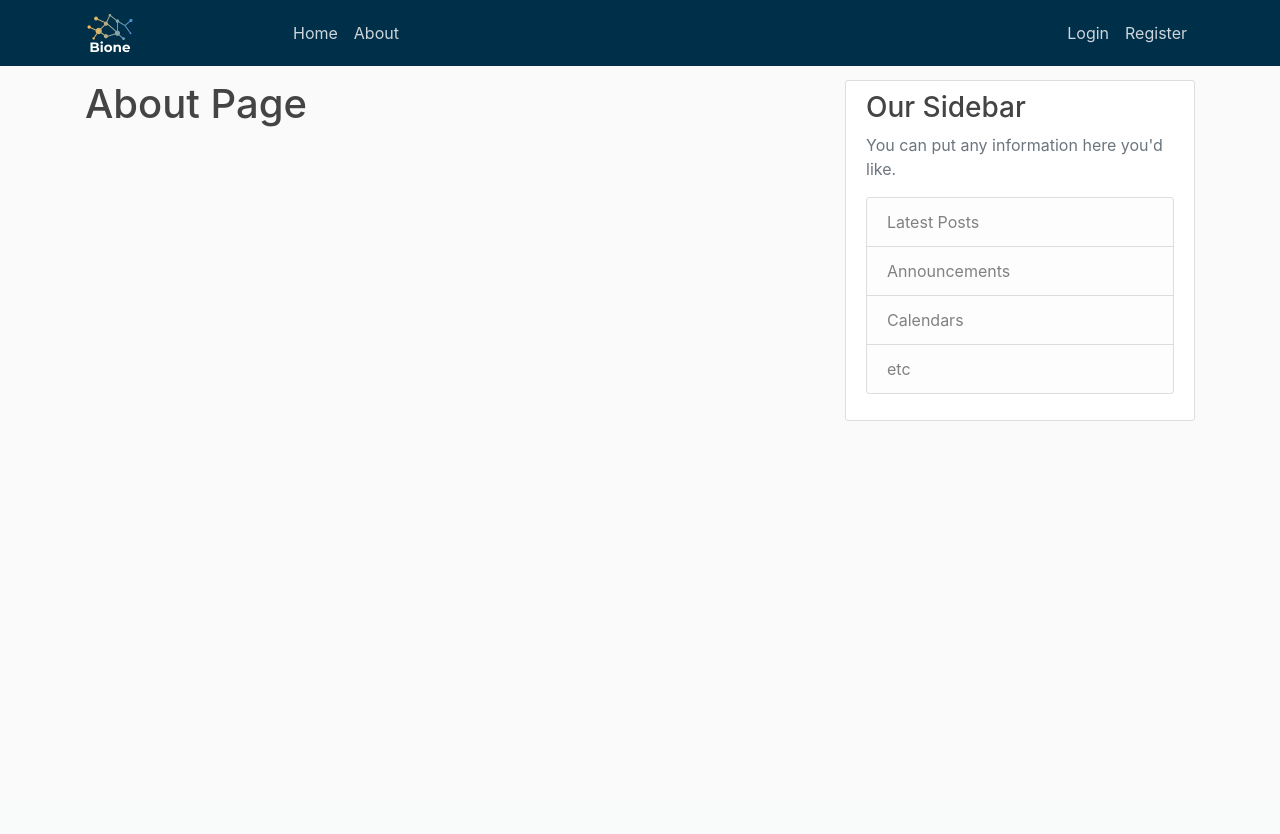
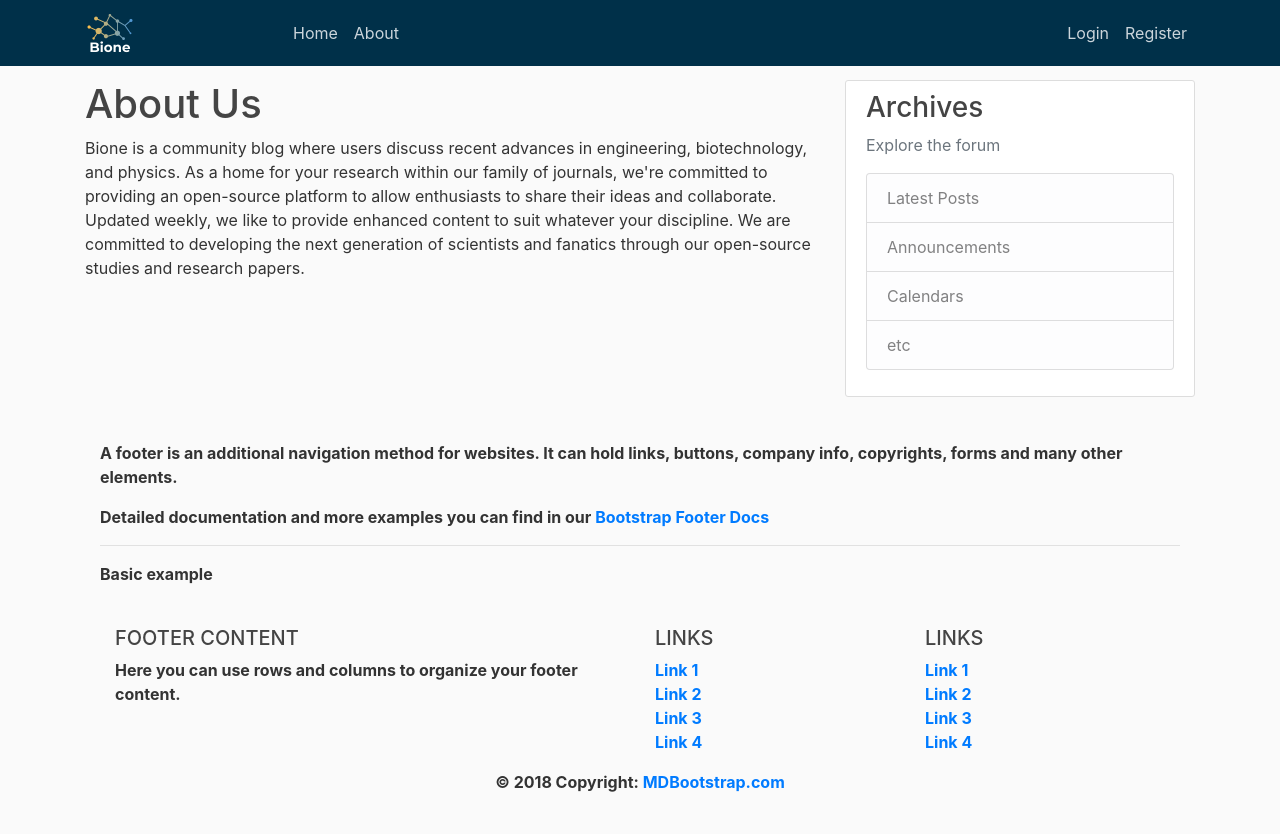
Before and after one commit to Blissful-Inc/Website-BioneBlog, a Django app: page /about/ in a window 1280 px wide. Before the commit the page ends 421 px from the top, so only its background shows below. Run offline with Django 3.2, Linux system fonts and the light colour scheme; some libraries are stand-ins or nearby versions.

Commit message:
update about page and base .. website profile pics working

```diff
--- a/blog/templates/blog/about.html
+++ b/blog/templates/blog/about.html
@@ -1,4 +1,9 @@
 {% extends "blog/base.html" %}
 {% block content %}
-    <h1>About Page</h1>
+    <h1>About Us</h1>
+    <p>Bione is a community blog where users discuss recent advances in engineering, biotechnology, and physics. As a home for
+    your research within our family of journals, we're committed to providing an open-source platform to allow enthusiasts
+    to share their ideas and collaborate. Updated weekly, we like to provide enhanced content to suit whatever your
+    discipline. We are committed to developing the next generation of scientists and fanatics through our open-source
+    studies and research papers.</p>
 {% endblock content %}
--- a/blog/templates/blog/base.html
+++ b/blog/templates/blog/base.html
@@ -64,8 +64,8 @@
       </div>
       <div class="col-md-4">
         <div class="content-section">
-          <h3>Our Sidebar</h3>
-          <p class='text-muted'>You can put any information here you'd like.
+          <h3>Archives</h3>
+          <p class='text-muted'>Explore the forum
           <ul class="list-group">
             <li class="list-group-item list-group-item-light">Latest Posts</li>
             <li class="list-group-item list-group-item-light">Announcements</li>
@@ -76,6 +76,114 @@
         </div>
       </div>
     </div>
+
+
+
+<!-- Footer  -->
+
+  <div class="container my-4">
+
+    <p class="font-weight-bold">A footer is an additional navigation method for websites. It can hold links, buttons,
+      company info, copyrights, forms and many other elements.</p>
+
+    <p><strong>Detailed documentation and more examples you can find in our <a
+          href="https://mdbootstrap.com/docs/jquery/navigation/footer/" target="_blank">Bootstrap Footer Docs</a> </p>
+
+    <hr>
+
+    <p class="font-weight-bold">Basic example</p>
+
+    <!-- Footer -->
+
+
+
+    <footer class="page-footer font-small blue pt-4">
+
+      <!-- Footer Links -->
+      <div class="container-fluid text-center text-md-left">
+
+        <!-- Grid row -->
+        <div class="row">
+
+          <!-- Grid column -->
+          <div class="col-md-6 mt-md-0 mt-3">
+
+            <!-- Content -->
+            <h5 class="text-uppercase">Footer Content</h5>
+            <p>Here you can use rows and columns to organize your footer content.</p>
+
+          </div>
+          <!-- Grid column -->
+
+          <hr class="clearfix w-100 d-md-none pb-3">
+
+          <!-- Grid column -->
+          <div class="col-md-3 mb-md-0 mb-3">
+
+            <!-- Links -->
+            <h5 class="text-uppercase">Links</h5>
+
+            <ul class="list-unstyled">
+              <li>
+                <a href="#!">Link 1</a>
+              </li>
+              <li>
+                <a href="#!">Link 2</a>
+              </li>
+              <li>
+                <a href="#!">Link 3</a>
+              </li>
+              <li>
+                <a href="#!">Link 4</a>
+              </li>
+            </ul>
+
+          </div>
+          <!-- Grid column -->
+
+          <!-- Grid column -->
+          <div class="col-md-3 mb-md-0 mb-3">
+
+            <!-- Links -->
+            <h5 class="text-uppercase">Links</h5>
+
+            <ul class="list-unstyled">
+              <li>
+                <a href="#!">Link 1</a>
+              </li>
+              <li>
+                <a href="#!">Link 2</a>
+              </li>
+              <li>
+                <a href="#!">Link 3</a>
+              </li>
+              <li>
+                <a href="#!">Link 4</a>
+              </li>
+            </ul>
+
+          </div>
+          <!-- Grid column -->
+
+        </div>
+        <!-- Grid row -->
+
+      </div>
+      <!-- Footer Links -->
+
+      <!-- Copyright -->
+      <div class="footer-copyright text-center py-3">© 2018 Copyright:
+        <a href="https://mdbootstrap.com/education/bootstrap/"> MDBootstrap.com</a>
+      </div>
+      <!-- Copyright -->
+
+    </footer>
+    <!-- Footer -->
+
+  </div>
+
+
+
   </main>
 
   <!-- Optional JavaScript -->
```
